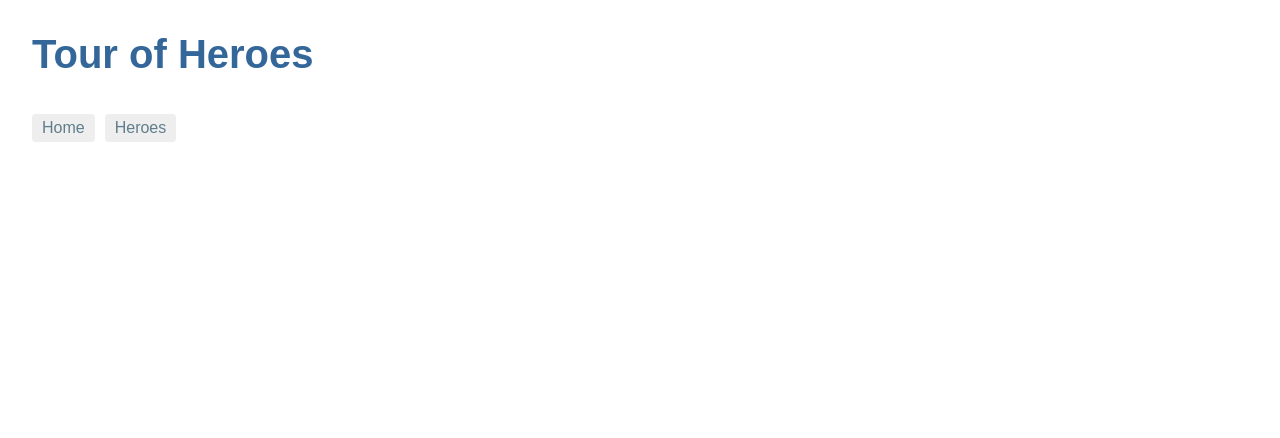
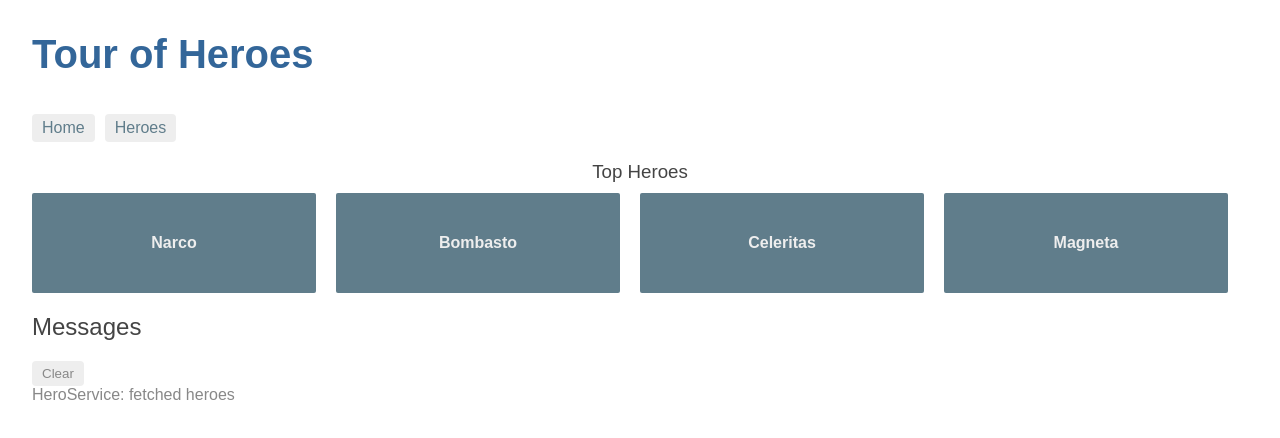
Before and after one commit to iamthomaslee/angular-tour-of-heroes, an Angular app: page /dashboard in a window 1280 px wide. Before the commit this address led to /. Shown: the top 438 px of the page. Built offline with nearby package versions, Linux system fonts and the light colour scheme.

Commit message:
Added dashboard

```diff
--- a/src/app/app.module.ts
+++ b/src/app/app.module.ts
@@ -7,13 +7,15 @@
 import { HeroDetailComponent } from './hero-detail/hero-detail.component';
 import { MessagesComponent } from './messages/messages.component';
 import { AppRoutingModule } from './app-routing.module';
+import { DashboardComponent } from './dashboard/dashboard.component';
 
 @NgModule({
   declarations: [
     AppComponent,
     HeroesComponent,
     HeroDetailComponent,
-    MessagesComponent
+    MessagesComponent,
+    DashboardComponent
   ],
   imports: [
     BrowserModule,
--- /dev/null
+++ b/src/app/dashboard/dashboard.component.css
@@ -0,0 +1,62 @@
+/* DashboardComponent's private CSS styles */
+[class*='col-'] {
+    float: left;
+    padding-right: 20px;
+    padding-bottom: 20px;
+  }
+  [class*='col-']:last-of-type {
+    padding-right: 0;
+  }
+  a {
+    text-decoration: none;
+  }
+  *, *:after, *:before {
+    -webkit-box-sizing: border-box;
+    -moz-box-sizing: border-box;
+    box-sizing: border-box;
+  }
+  h3 {
+    text-align: center; margin-bottom: 0;
+  }
+  h4 {
+    position: relative;
+  }
+  .grid {
+    margin: 0;
+  }
+  .col-1-4 {
+    width: 25%;
+  }
+  .module {
+    padding: 20px;
+    text-align: center;
+    color: #eee;
+    max-height: 120px;
+    min-width: 120px;
+    background-color: #607d8b;
+    border-radius: 2px;
+  }
+  .module:hover {
+    background-color: #eee;
+    cursor: pointer;
+    color: #607d8b;
+  }
+  .grid-pad {
+    padding: 10px 0;
+  }
+  .grid-pad > [class*='col-']:last-of-type {
+    padding-right: 20px;
+  }
+  @media (max-width: 600px) {
+    .module {
+      font-size: 10px;
+      max-height: 75px; }
+  }
+  @media (max-width: 1024px) {
+    .grid {
+      margin: 0;
+    }
+    .module {
+      min-width: 60px;
+    }
+  }
--- /dev/null
+++ b/src/app/dashboard/dashboard.component.html
@@ -0,0 +1,9 @@
+<h3>Top Heroes</h3>
+<div class="grid grid-pad">
+  <a *ngFor="let hero of heroes" class="col-1-4"
+    routerLink="/detail/{{hero.id}}">
+    <div class="module hero">
+      <h4>{{hero.name}}</h4>
+    </div>
+  </a>
+</div>
--- /dev/null
+++ b/src/app/dashboard/dashboard.component.ts
@@ -0,0 +1,23 @@
+import { Component, OnInit } from '@angular/core';
+import { Hero } from '../hero';
+import { HeroService } from '../hero.service';
+
+@Component({
+  selector: 'app-dashboard',
+  templateUrl: './dashboard.component.html',
+  styleUrls: ['./dashboard.component.css']
+})
+export class DashboardComponent implements OnInit {
+  heroes: Hero[] = [];
+  constructor(private heroService: HeroService) { }
+
+  ngOnInit() {
+    this.getHeroes();
+  }
+
+  getHeroes(): void {
+    this.heroService.getHeroes()
+      .subscribe(heroes => this.heroes = heroes.slice(1, 5));
+  }
+
+}
--- a/src/app/heroes/heroes.component.css
+++ b/src/app/heroes/heroes.component.css
@@ -1,8 +1,4 @@
 /* HeroesComponent's private CSS styles */
-.selected {
-    background-color: #CFD8DC !important;
-    color: white;
-  }
 .heroes {
   margin: 0 0 2em 0;
   list-style-type: none;
@@ -10,28 +6,33 @@
   width: 15em;
 }
 .heroes li {
+  position: relative;
   cursor: pointer;
-    position: relative;
-    left: 0;
   background-color: #EEE;
   margin: .5em;
   padding: .3em 0;
   height: 1.6em;
   border-radius: 4px;
 }
-  .heroes li.selected:hover {
-    background-color: #BBD8DC !important;
-    color: white;
-  }
+
 .heroes li:hover {
   color: #607D8B;
   background-color: #DDD;
   left: .1em;
 }
-  .heroes .text {
+
+.heroes a {
+  color: #888;
+  text-decoration: none;
   position: relative;
-    top: -3px;
+  display: block;
+  width: 250px;
 }
+
+.heroes a:hover {
+  color:#607D8B;
+}
+
 .heroes .badge {
   display: inline-block;
   font-size: small;
@@ -43,13 +44,8 @@
   left: -1px;
   top: -4px;
   height: 1.8em;
+  min-width: 16px;
+  text-align: right;
   margin-right: .8em;
   border-radius: 4px 0 0 4px;
 }
-
-
-  /*
-  Copyright 2017-2018 Google Inc. All Rights Reserved.
-  Use of this source code is governed by an MIT-style license that
-  can be found in the LICENSE file at http://angular.io/license
-  */
--- a/src/app/heroes/heroes.component.html
+++ b/src/app/heroes/heroes.component.html
@@ -1,9 +1,8 @@
 <h2>My Heroes</h2>
 <ul class="heroes">
-  <li *ngFor="let hero of heroes"
-    [class.selected]="hero === selectedHero"
-    (click)="onSelect(hero)">
-    <span class="badge">{{hero.id}}</span> {{hero.name}}
+  <li *ngFor="let hero of heroes">
+    <a routerLink="/detail/{{hero.id}}">
+      <span class="badge">{{hero.id}}</span> {{hero.name}}
+    </a>
   </li>
 </ul>
-<app-hero-detail [hero]="selectedHero"></app-hero-detail>
```
Also changed, not shown: src/app/app-routing.module.ts (+6 -1 lines), 1 other file (tests, documents, lock files or other folders). Lines whose indentation alone changed are shown as unchanged.
